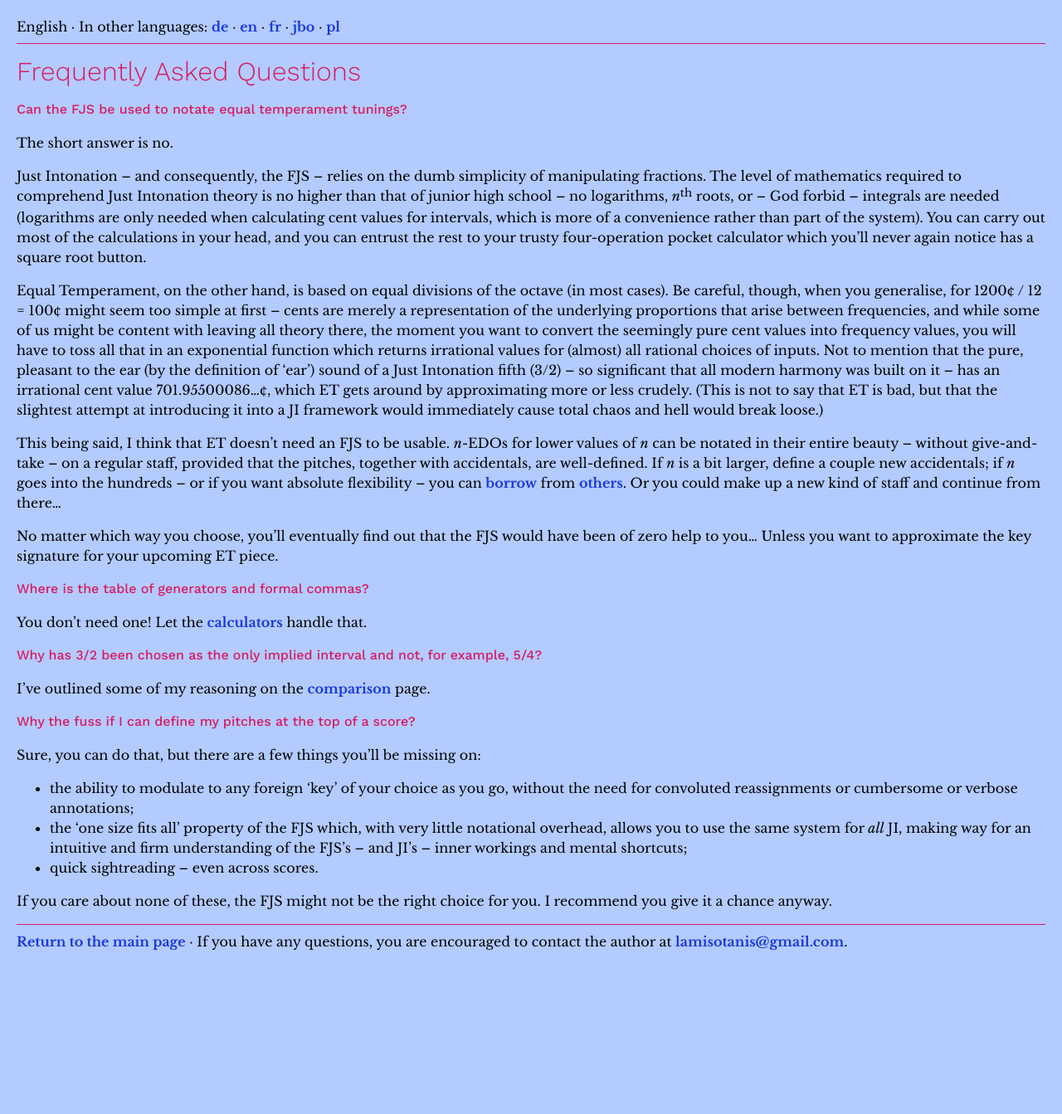
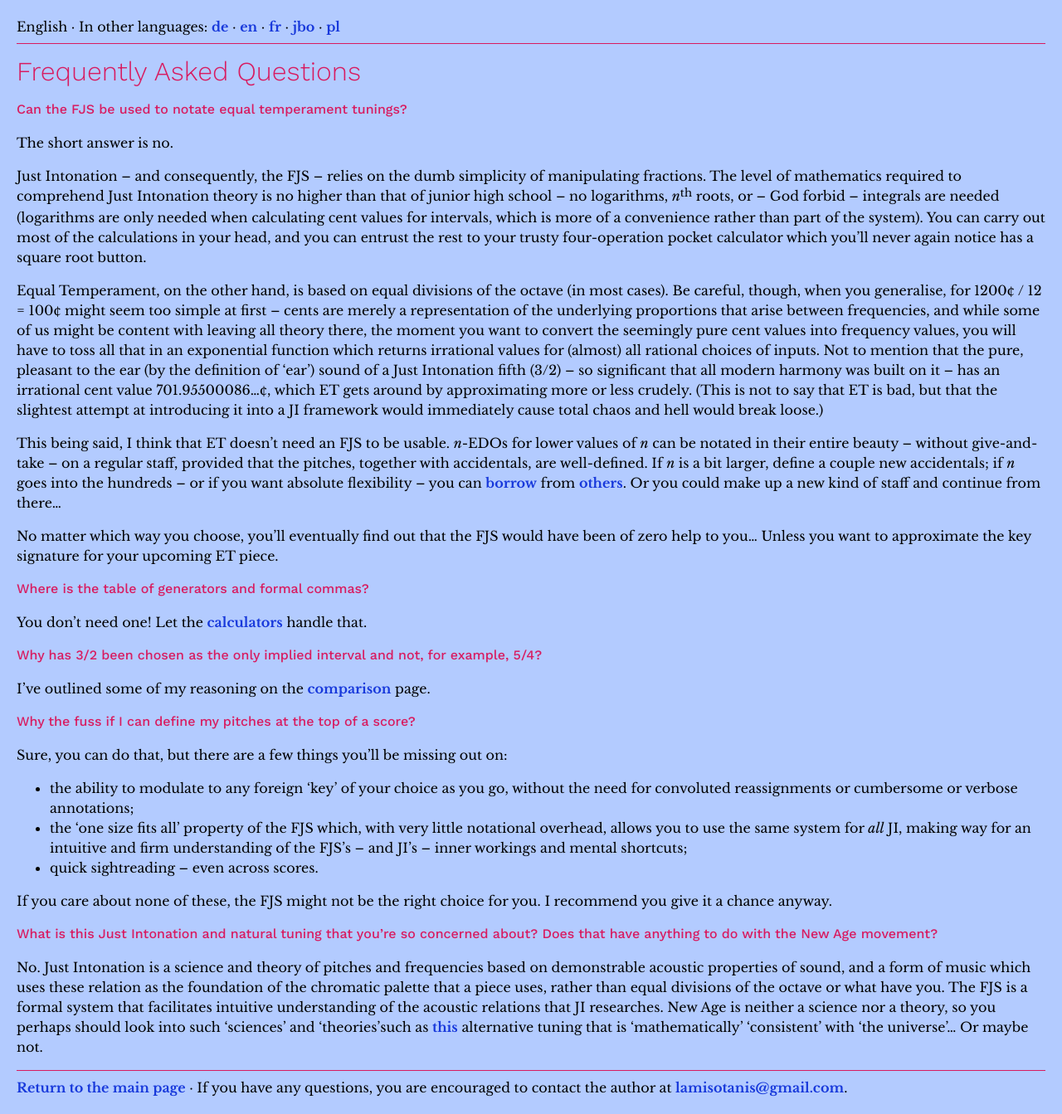
Before and after one commit to misotanni/misotanni.github.io, a Jekyll site: the page built from fjs/en/faq.md, in a window 1280 px wide. Shown: the whole page at 83% size. Built offline with Jekyll 4.4.1, drawn with Linux system fonts in a browser that asks for light colours; our own code applies the rules of GitHub Pages for plain Markdown files; before the commit the page ends 1167 px from its top, so only the background shows below that.

Commit message:
a fiery remark about New Age

```diff
--- a/fjs/en/faq.md
+++ b/fjs/en/faq.md
@@ -24,10 +24,14 @@ I've outlined some of my reasoning on the [comparison](compare.html) page.
 
 ## Why the fuss if I can define my pitches at the top of a score?
 
-Sure, you can do that, but there are a few things you'll be missing on:
+Sure, you can do that, but there are a few things you'll be missing out on:
 
 - the ability to modulate to any foreign ‘key’ of your choice as you go, without the need for convoluted reassignments or cumbersome or verbose annotations;
 - the ‘one size fits all’ property of the FJS which, with very little notational overhead, allows you to use the same system for *all* JI, making way for an intuitive and firm understanding of the FJS's – and JI's – inner workings and mental shortcuts;
 - quick sightreading – even across scores.
 
 If you care about none of these, the FJS might not be the right choice for you. I recommend you give it a chance anyway.
+
+## What is this Just Intonation and natural tuning that you're so concerned about? Does that have anything to do with the New Age movement?
+
+No. Just Intonation is a science and theory of pitches and frequencies based on demonstrable acoustic properties of sound, and a form of music which uses these relation as the foundation of the chromatic palette that a piece uses, rather than equal divisions of the octave or what have you. The FJS is a formal system that facilitates intuitive understanding of the acoustic relations that JI researches. New Age is neither a science nor a theory, so you perhaps should look into such ‘sciences’ and ‘theories’such as [this](https://attunedvibrations.com/432hz/) alternative tuning that is ‘mathematically’ ‘consistent’ with ‘the universe’… Or maybe not.
```
